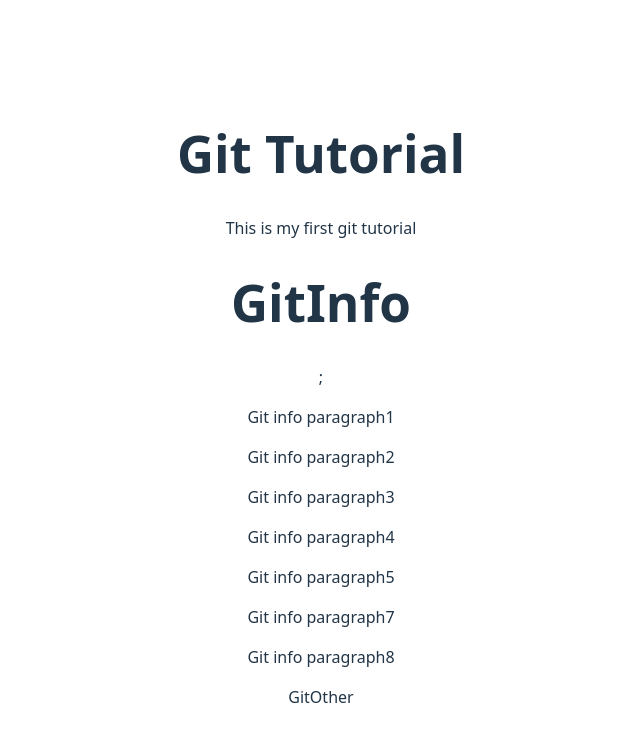
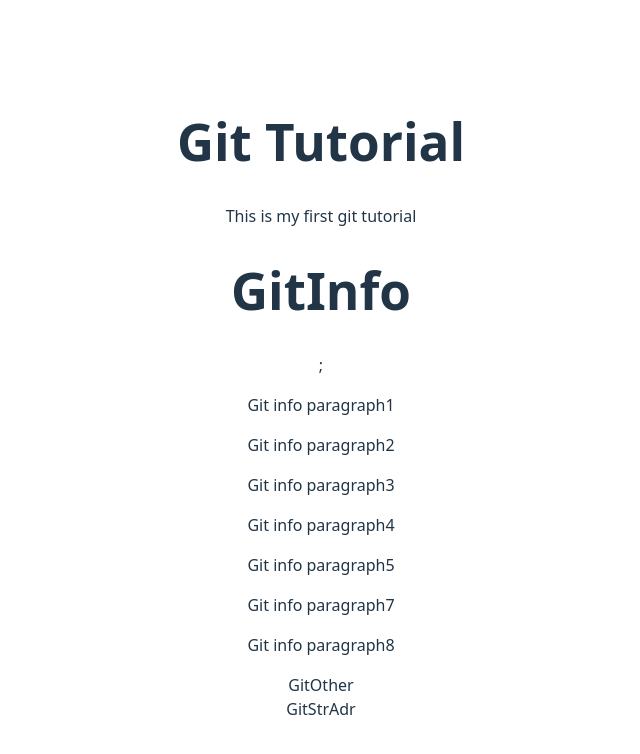
Before and after one commit to fikilek/git1, a React (Vite) app: page / in a window 1280 px wide. Shown: the top 754 px of the page, without its empty margins (319-959 px from the left). Built offline with nearby package versions, Linux system fonts and the light colour scheme.

Commit message:
Updated App.jsx with StrAdr

```diff
--- a/src/App.jsx
+++ b/src/App.jsx
@@ -1,6 +1,7 @@
 import "./App.css";
 import GitInfo from "./components/GitInfo";
 import GitOther from "./components/GitOther";
+import GitStrAdr from "./components/GitStrAdr";
 
 function App() {
 	return (
@@ -9,6 +10,7 @@ function App() {
 			<p>This is my first git tutorial</p>
 			<GitInfo />
 			<GitOther />
+			<GitStrAdr />
 		</div>
 	);
 }
```
